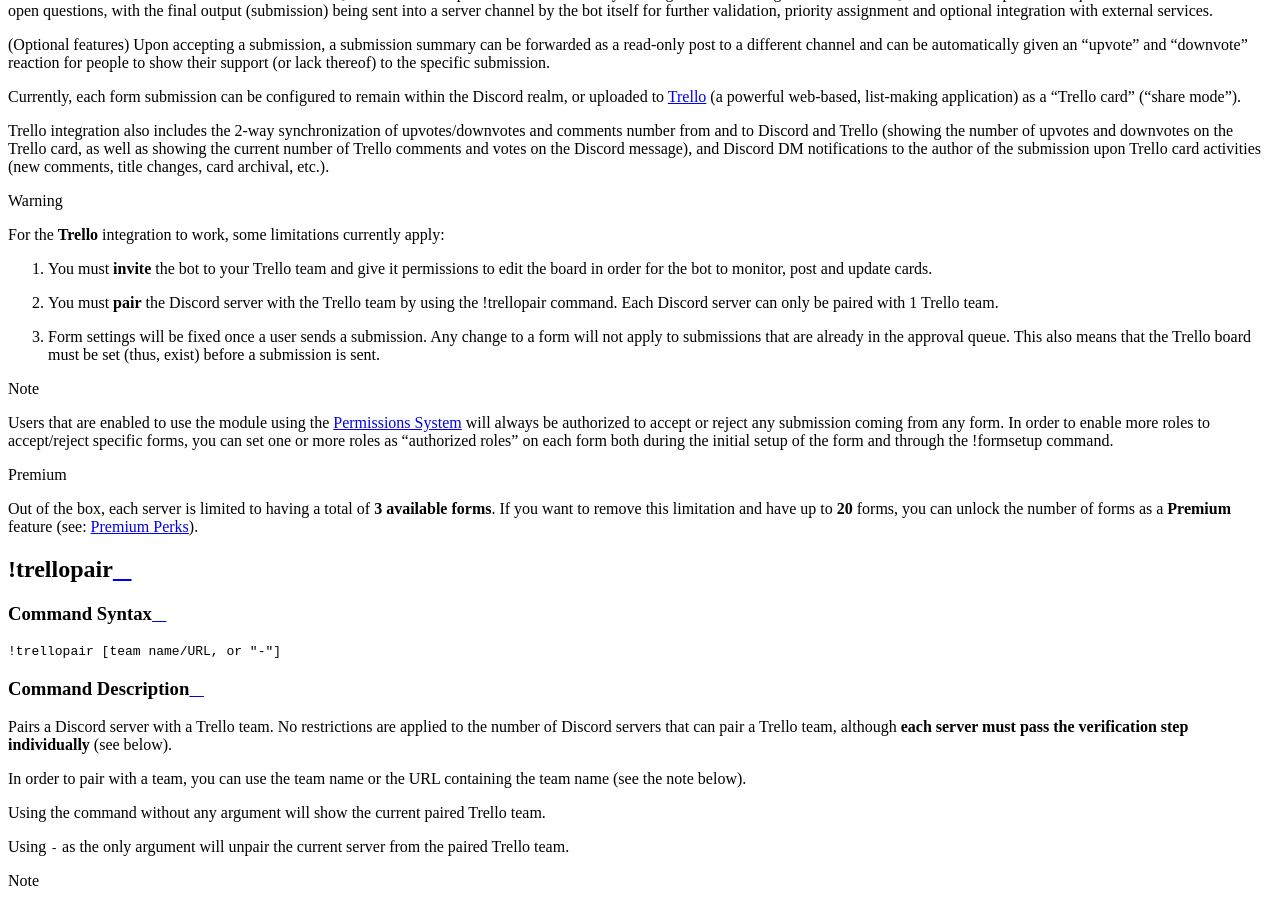
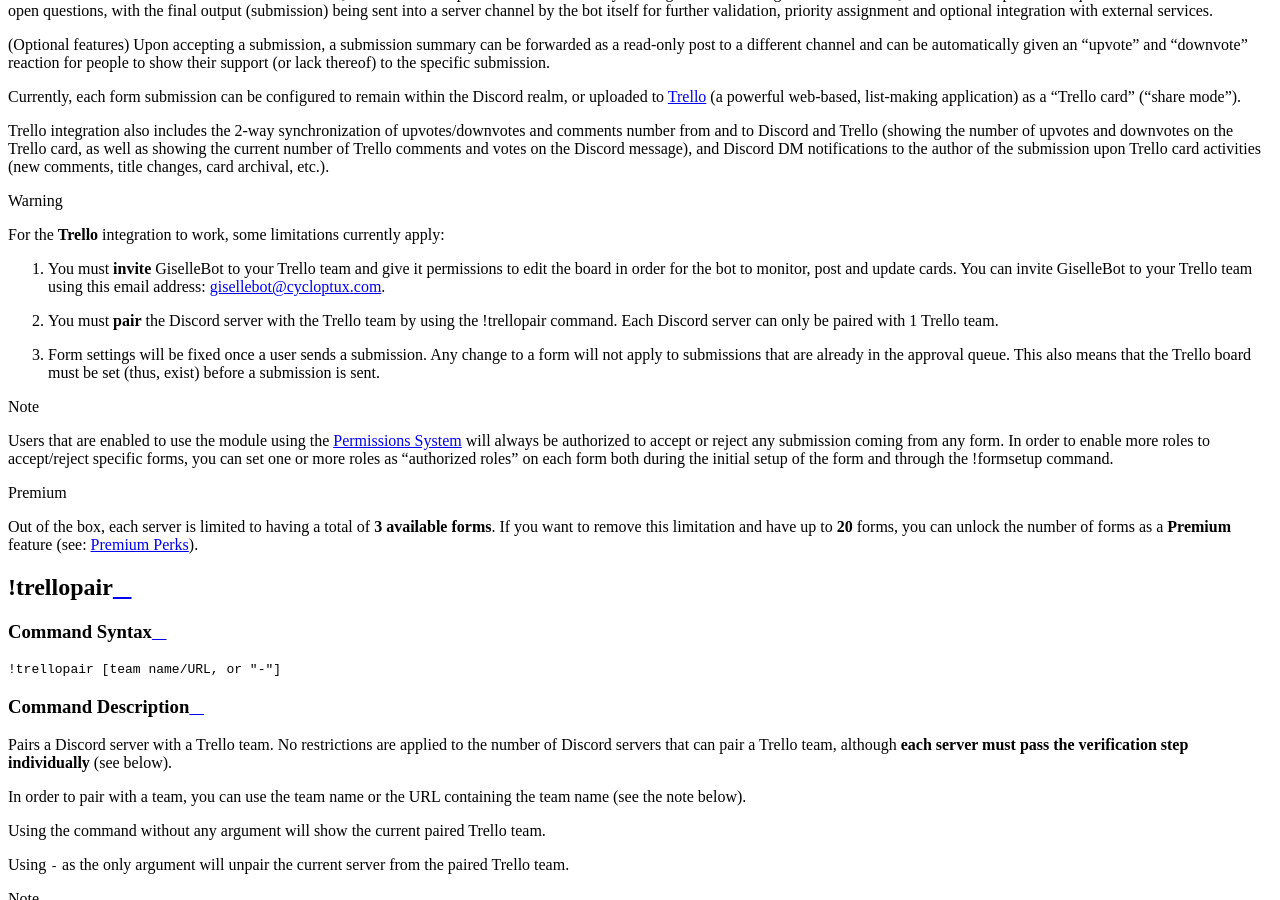
Before and after one commit to cycloptux/GiselleBot-Documentation, a Sphinx documentation site: the page built from docs/source/utility/forms.rst, in a window 1280 px wide and 900 px high, scrolled down 2408 px. Built offline with Sphinx 7.4.7 and the Read the Docs theme 2.0.0, drawn with Linux system fonts in a browser that asks for light colours.

Commit message:
Added the bot email address to the Trello documentation.

```diff
--- a/docs/source/conf.py
+++ b/docs/source/conf.py
@@ -31,6 +31,7 @@ release = '4.0.0'
 # Substitutions
 rst_prolog = '''
 .. |bot_name| replace:: GiselleBot
+.. |bot_email| replace:: gisellebot@cycloptux.com
 .. |bot_invite| replace:: https://gisl.eu/invite
 .. |bot_prefix| replace:: !
 .. |bot_prefix_name| replace:: an exclamation point
--- a/docs/source/utility/forms.rst
+++ b/docs/source/utility/forms.rst
@@ -13,7 +13,7 @@ Trello integration also includes the 2-way synchronization of upvotes/downvotes
 .. warning::
     For the **Trello** integration to work, some limitations currently apply:
 
-    1. You must **invite** the bot to your Trello team and give it permissions to edit the board in order for the bot to monitor, post and update cards.
+    1. You must **invite** |bot_name| to your Trello team and give it permissions to edit the board in order for the bot to monitor, post and update cards. You can invite |bot_name| to your Trello team using this email address: |bot_email|\ .
     2. You must **pair** the Discord server with the Trello team by using the |bot_prefix|\ trellopair command. Each Discord server can only be paired with 1 Trello team.
     3. Form settings will be fixed once a user sends a submission. Any change to a form will not apply to submissions that are already in the approval queue. This also means that the Trello board must be set (thus, exist) before a submission is sent.
 
```
